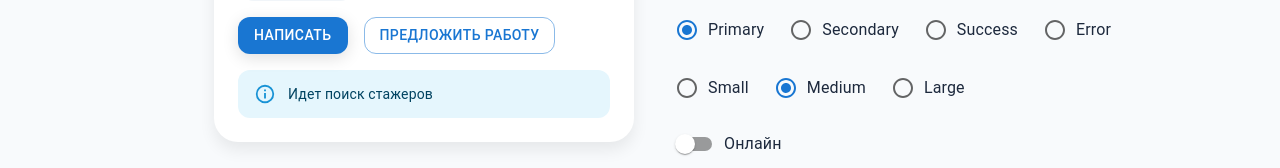
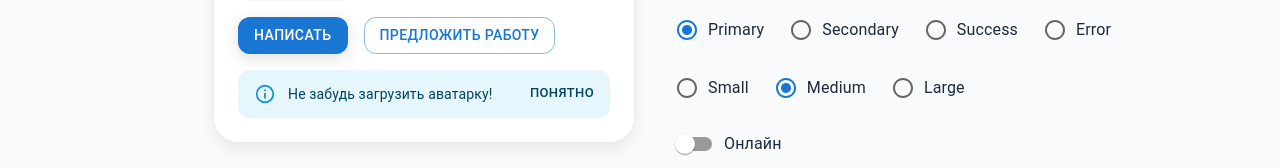
Before and after one commit to ArtemKutsan/react-summary-8, a React (Vite) app: page /profile in a window 1280 px wide. Shown: the part 275-443 px from the top of the page. Built offline with nearby package versions, Linux system fonts and the light colour scheme.

Commit message:
feat: Alert с кнопкой “Понятно”

```diff
--- a/src/components/ProfileCard.jsx
+++ b/src/components/ProfileCard.jsx
@@ -7,6 +7,10 @@ import Stack from '@mui/material/Stack';
 import Badge from '@mui/material/Badge';
 
 function ProfileCard({ profile }) {
+  const handleAlertClick = () => {
+    alert('Спасибо, что прочитал!');
+  };
+
   return (
     <Paper
       elevation={profile.cardVariant === 'elevation' ? 3 : 0}
@@ -118,8 +122,31 @@ function ProfileCard({ profile }) {
         </Stack>
 
         {profile.showAlert && (
-          <Alert severity="info" sx={{ mt: 2, width: '100%', borderRadius: 3 }}>
-            Идет поиск стажеров
+          <Alert
+            severity="info"
+            sx={{
+              mt: 2,
+              width: '100%',
+              borderRadius: 3,
+              alignItems: 'center',
+              '& .MuiAlert-action': {
+                padding: 0,
+                // marginRight: 0,
+                marginLeft: 'auto',
+              },
+            }}
+            action={
+              <Button
+                color="inherit"
+                size="small"
+                onClick={handleAlertClick}
+                sx={{ borderRadius: 2, px: 1 }}
+              >
+                Понятно
+              </Button>
+            }
+          >
+            Не забудь загрузить аватарку!
           </Alert>
         )}
       </Stack>
```
